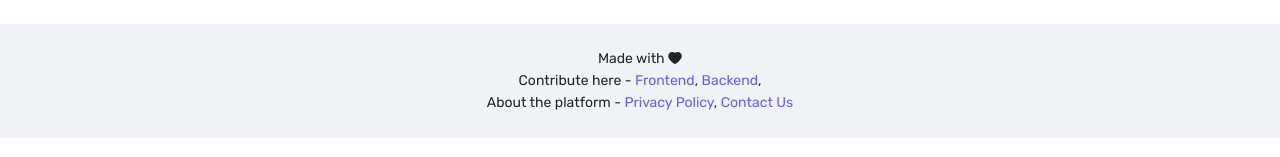
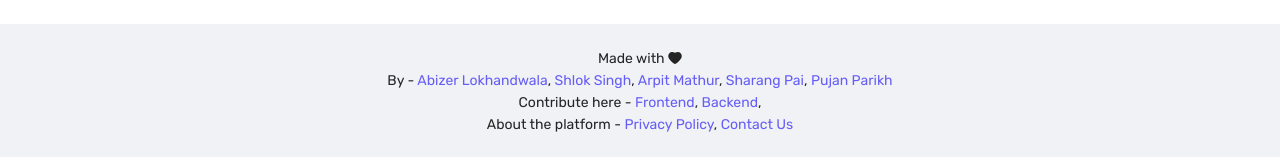
Before and after one commit to Guzzler/Cowin-Notification-System, a React (Create React App) app: page /verify_email in a window 1280 px wide. Shown: the part 696-853 px from the top of the page. Built offline with nearby package versions, Linux system fonts and the light colour scheme; no server answers; what window-or-global would draw is missing.

Commit message:
Add Names again

```diff
--- a/src/react-app/components/PageFooter.js
+++ b/src/react-app/components/PageFooter.js
@@ -5,6 +5,14 @@ const PageFooter = () => {
   return (
     <div>
     <div >Made with <HeartFilled /></div>
+    <div>
+        By -
+        <a href='https://github.com/abizerlokhandwala' target="_blank" rel="noopener noreferrer"> Abizer Lokhandwala</a>,
+        <a href='https://github.com/shloksingh10' target="_blank" rel="noopener noreferrer"> Shlok Singh</a>,
+        <a href='https://github.com/mrmathur' target="_blank" rel="noopener noreferrer"> Arpit Mathur</a>,
+        <a href='https://github.com/Guzzler' target="_blank" rel="noopener noreferrer"> Sharang Pai</a>,
+        <a href='https://www.linkedin.com/in/pujan-parikh-818234165/' target="_blank" rel="noopener noreferrer"> Pujan Parikh</a>
+    </div>
     <div>
         Contribute here -
         <a href='https://github.com/Guzzler/Cowin-Notification-System' target="_blank" rel="noopener noreferrer"> Frontend</a>,
```
